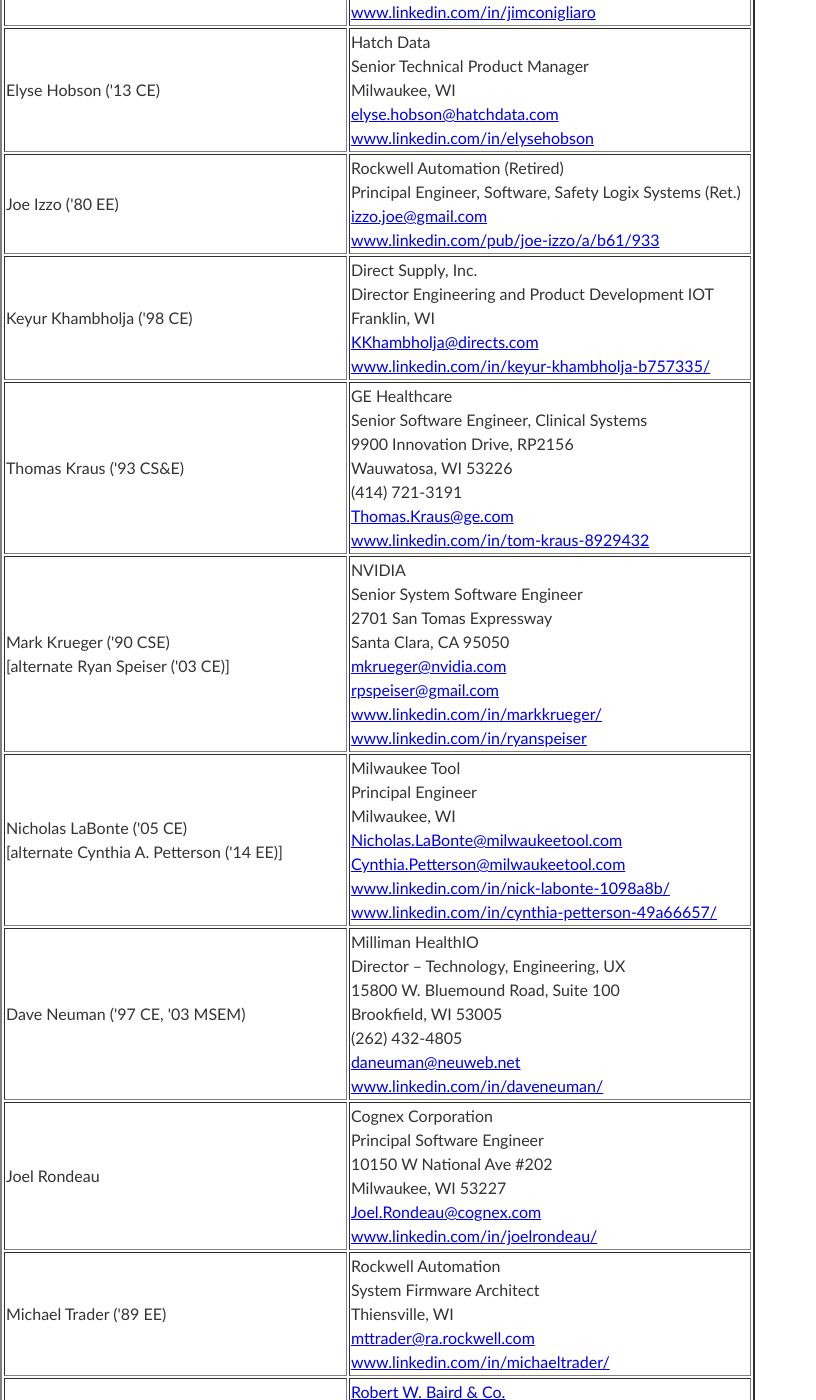
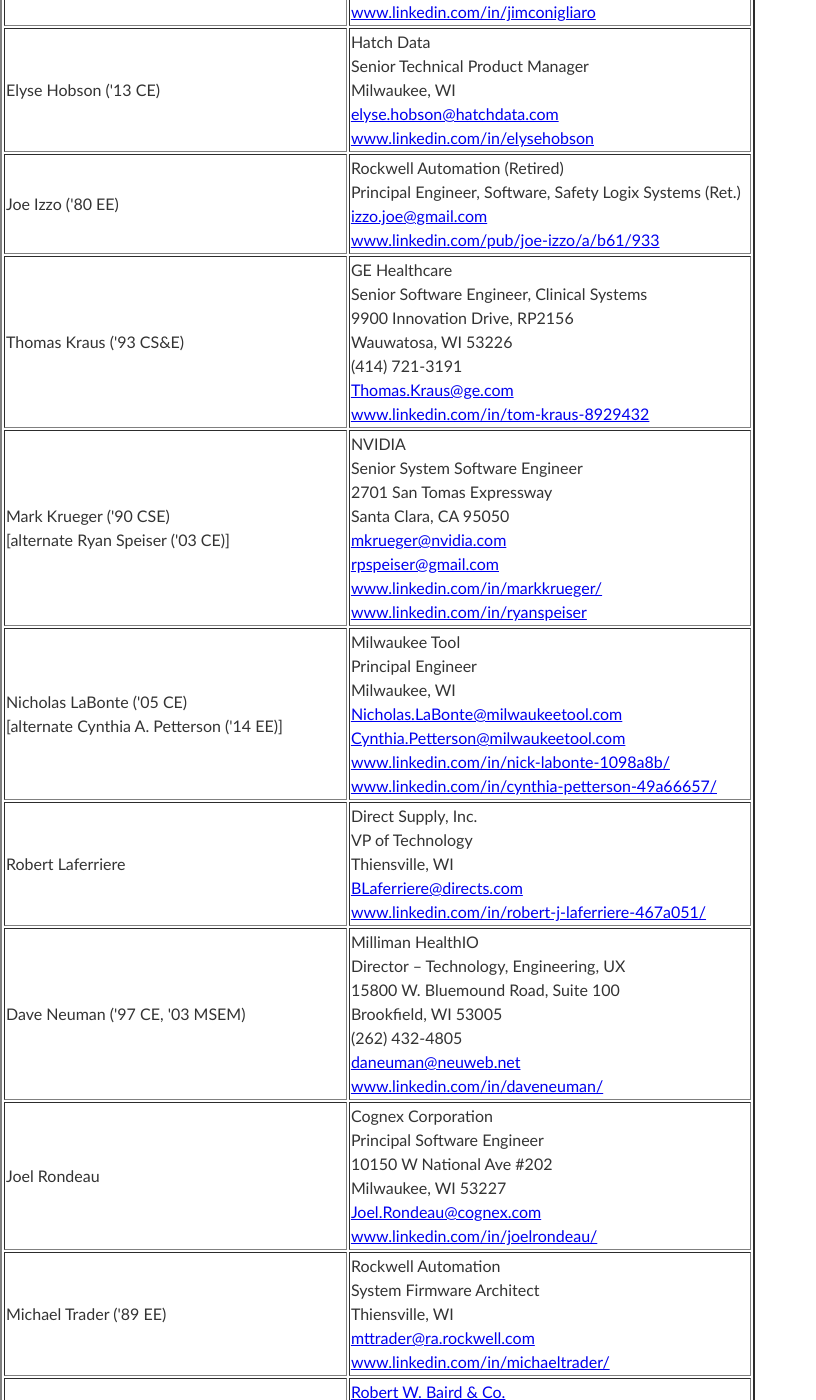
Before and after one commit to edurant/edurant.github.io, a Jekyll site: the page built from ceiac/members.html, in a window 1280 px wide and 1400 px high, scrolled down 1267 px. Shown: the whole window, without its empty margins (0-816 px from the left). Built offline with Jekyll 4.4.1, drawn with Linux system fonts in a browser that asks for light colours.

Commit message:
ce iac member update

```diff
--- a/ceiac/members.html
+++ b/ceiac/members.html
@@ -65,14 +65,6 @@
     <br/><a href="https://www.linkedin.com/pub/joe-izzo/a/b61/933">www.linkedin.com/pub/joe-izzo/a/b61/933</a></td>
 </tr>
 <tr>
-  <td>Keyur Khambholja ('98 CE)</td>
-  <td>Direct Supply, Inc.<br/>
-    Director Engineering and Product Development IOT<br/>
-    Franklin, WI<br/>
-    <a href="mailto:KKhambholja@directs.com">KKhambholja@directs.com</a>
-    <br/><a href="https://www.linkedin.com/in/keyur-khambholja-b757335/">www.linkedin.com/in/keyur-khambholja-b757335/</a></td>
-</tr>
-<tr>
   <td>Thomas Kraus ('93 CS&amp;E)</td>
   <td>GE Healthcare
     <br/>Senior Software Engineer, Clinical Systems
@@ -102,6 +94,14 @@
     <br/><a href="mailto:cynthia.petterson@milwaukeetool.com">Cynthia.Petterson@milwaukeetool.com</a>
     <br/><a href="https://www.linkedin.com/in/nick-labonte-1098a8b/">www.linkedin.com/in/nick-labonte-1098a8b/</a>
     <br/><a href="https://www.linkedin.com/in/cynthia-petterson-49a66657/">www.linkedin.com/in/cynthia-petterson-49a66657/</a></td>
+</tr>
+<tr>
+  <td>Robert Laferriere</td>
+  <td>Direct Supply, Inc.<br/>
+    VP of Technology<br/>
+    Thiensville, WI<br/>
+    <a href="mailto:BLaferriere@directs.com">BLaferriere@directs.com</a>
+    <br/><a href="https://www.linkedin.com/in/robert-j-laferriere-467a051/">www.linkedin.com/in/robert-j-laferriere-467a051/</a></td>
 </tr>
 <tr>
   <td>Dave Neuman ('97 CE, '03 MSEM)</td>
```
